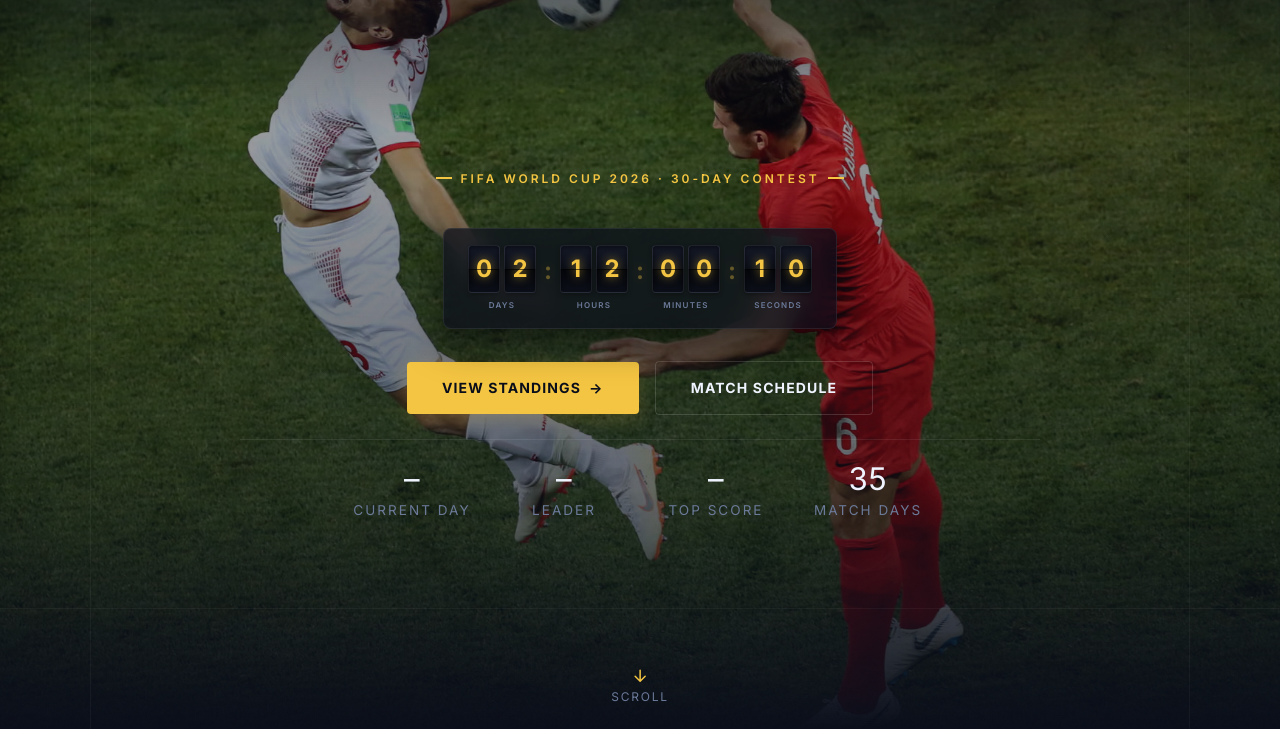
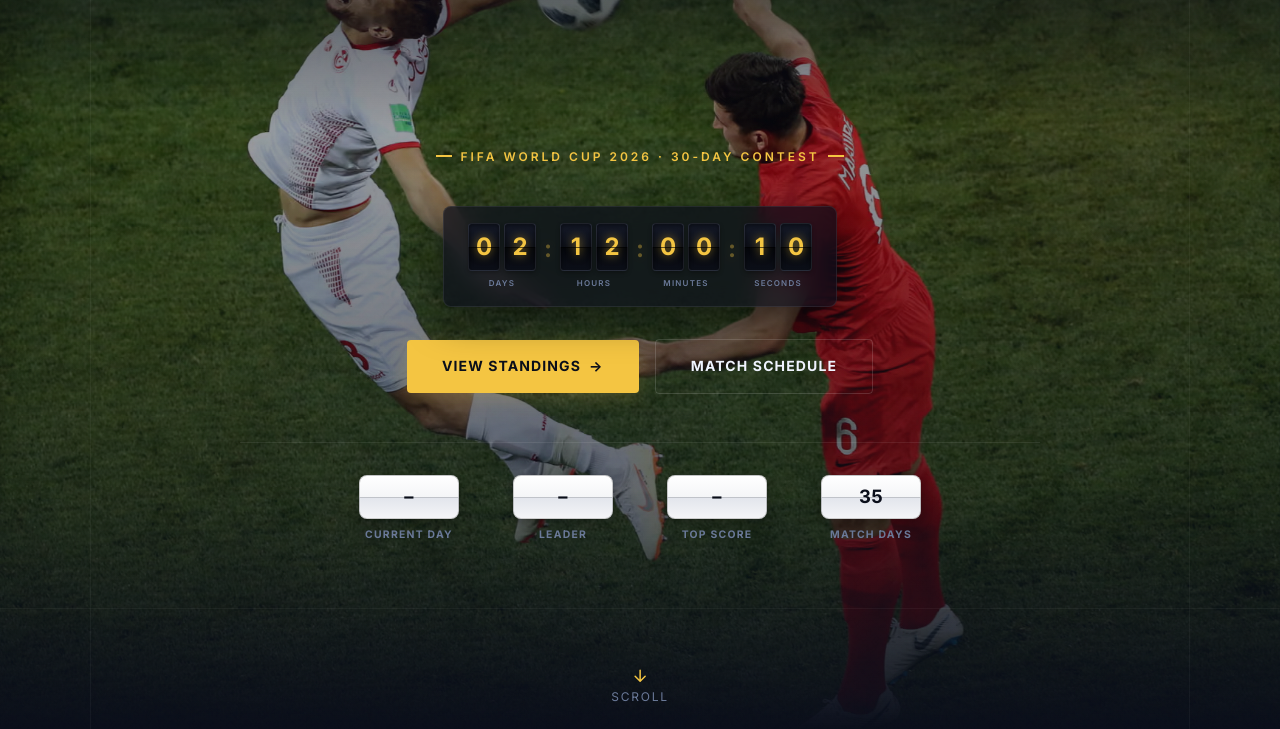
Before and after one commit to ragesh-c/Footbalism-Prediction, a plain HTML site: page index.html in a window 1280 px wide. Shown: the part 71-800 px from the top of the page. Drawn offline with Linux system fonts and the light colour scheme; a script that the page names is missing; a web font is replaced by a local one.

Commit message:
style: redesign hero live stats to look like white odometer cards with bold black text

```diff
--- a/assets/css/hero.css
+++ b/assets/css/hero.css
@@ -346,33 +346,61 @@
 /* ── Stats Meta ── */
 .hero__meta {
   display: flex;
-  gap: var(--sp-xl);
+  gap: var(--sp-lg);
   flex-wrap: wrap;
   border-top: 1px solid rgba(255, 255, 255, 0.08);
-  padding-top: var(--sp-lg);
+  padding-top: var(--sp-xl);
   width: 100%;
   justify-content: center;
+  margin-top: var(--sp-lg);
 }
 .hero__stat {
   display: flex;
   flex-direction: column;
   align-items: center;
   text-align: center;
-  gap: 4px;
-  min-width: 120px;
+  gap: 8px;
+  min-width: 130px;
 }
 .hero__stat-value {
-  font-family: var(--f-display);
-  font-size: calc(var(--text-2xl) * 1.3);
-  color: var(--c-white);
+  display: inline-flex;
+  align-items: center;
+  justify-content: center;
+  background: linear-gradient(to bottom, #ffffff 0%, #f4f5f7 50%, #e2e5ec 51%, #f4f5f7 100%);
+  border: 1px solid rgba(0, 0, 0, 0.2);
+  border-radius: var(--r-md);
+  padding: 8px 18px;
+  font-family: var(--f-body);
+  font-size: 1.15rem;
+  font-weight: 800;
+  color: #0a0e1a;
+  position: relative;
+  overflow: hidden;
+  box-shadow:
+    inset 0 1px 1px rgba(255, 255, 255, 0.9),
+    0 4px 12px rgba(0, 0, 0, 0.25);
+  min-width: 100px;
+  height: 44px;
+  line-height: 1;
+  text-align: center;
   letter-spacing: 0.02em;
-  line-height: 1;
+}
+.hero__stat-value::after {
+  content: '';
+  position: absolute;
+  left: 0;
+  right: 0;
+  top: 50%;
+  height: 1px;
+  background: rgba(0, 0, 0, 0.15);
+  z-index: 2;
 }
 .hero__stat-label {
-  font-family: var(--f-mono);
-  font-size: calc(0.65rem * 1.3);
+  font-family: var(--f-body);
+  font-size: 0.65rem;
+  font-weight: 700;
   color: var(--c-muted);
-  letter-spacing: 0.15em;
+  letter-spacing: 0.12em;
   text-transform: uppercase;
 }
 
@@ -490,6 +518,12 @@
   .hero__meta { gap: var(--sp-md); justify-content: center; }
   .hero__meta .hero__stat { min-width: 80px; }
   .hero__meta .hero__stat:nth-child(n+4) { display: none; }
+  .hero__stat-value {
+    font-size: 0.95rem;
+    padding: 6px 12px;
+    height: 38px;
+    min-width: 80px;
+  }
   .stats-bar__inner { grid-template-columns: repeat(3, 1fr); gap: var(--sp-md); }
   .stats-bar__value { font-size: var(--text-xl); }
 
```
